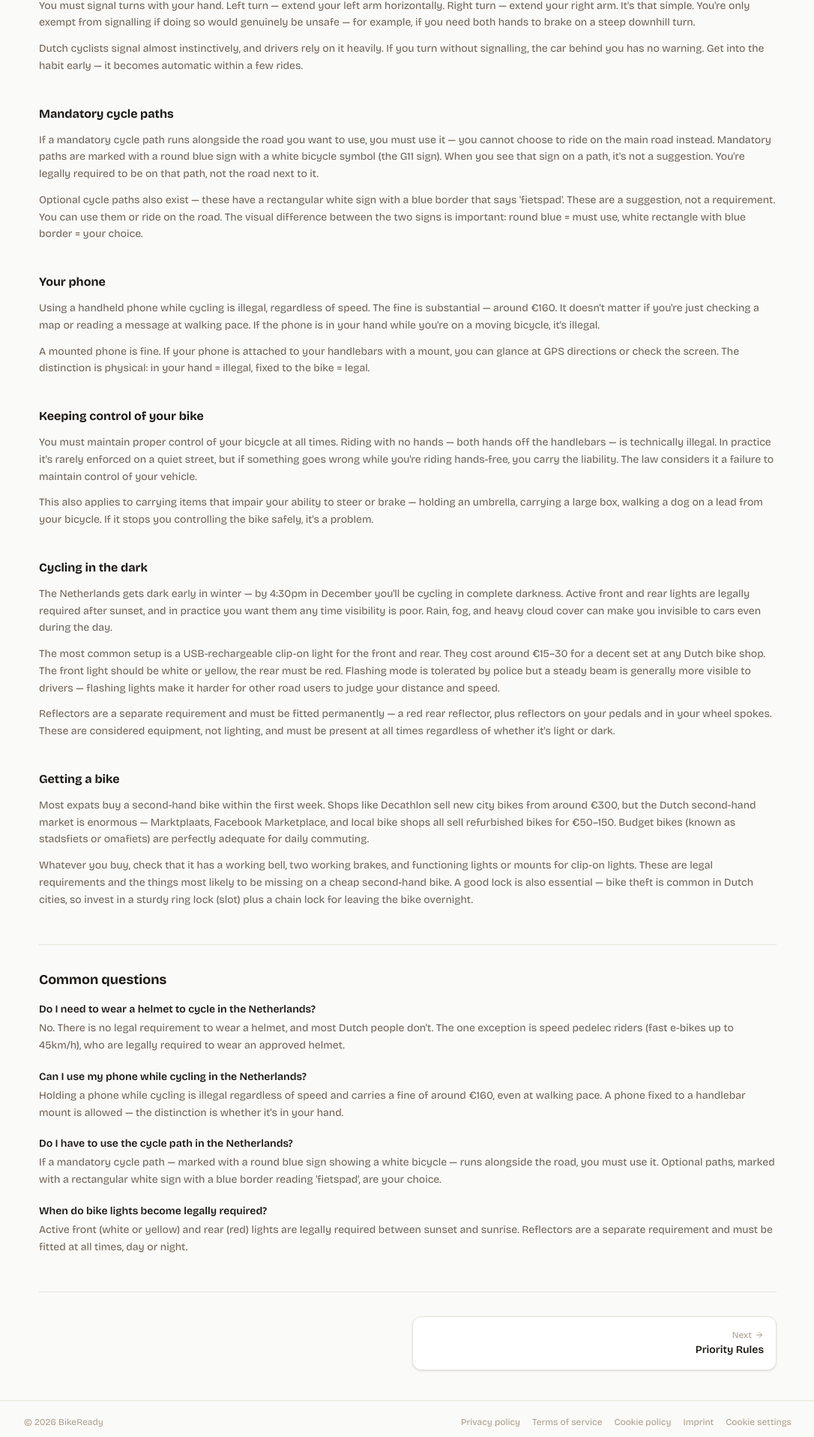
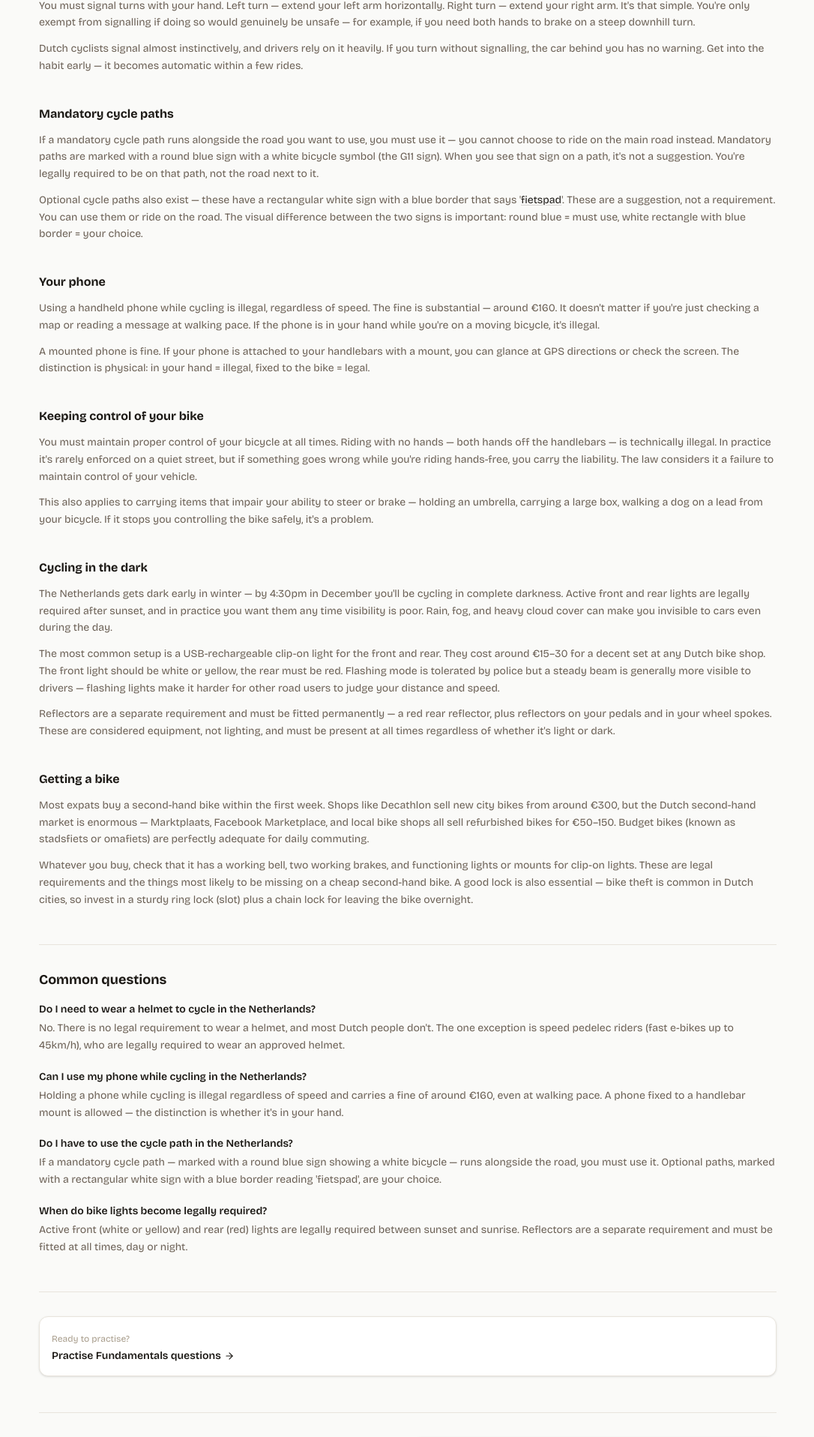
Before and after one commit to seanreilly11/bike-ready, a Next.js app: page /guide/fundamentals in a window 1280 px wide. Shown: the part 872-2788 px from the top of the page at 75% size, without its empty margins (96-1182 px from the left). Built offline with nearby package versions, Linux system fonts and the light colour scheme; no server answers.

Commit message:
feat(seo): auto-link glossary terms in guides + guide↔app cross-links
Adds a curated term registry that links Dutch terms in guide prose to their glossary entries, plus Practise/Read-the-guide links between guide and app.

```diff
--- a/app/guide/[moduleId]/page.tsx
+++ b/app/guide/[moduleId]/page.tsx
@@ -5,6 +5,7 @@
 import Card from "@/components/ui/Card";
 import JsonLd from "@/components/seo/JsonLd";
 import { articleJsonLd, breadcrumbJsonLd, faqPageJsonLd } from "@/lib/seo";
+import { linkifyTerms } from "@/lib/linkifyTerms";
 
 export async function generateMetadata({
   params,
@@ -50,6 +51,9 @@
 
   const path = `/guide/${guide.moduleId}`;
 
+  // Shared across the whole page so each glossary term auto-links only once.
+  const linkedTerms = new Set<string>();
+
   return (
     <>
       <JsonLd
@@ -86,7 +90,7 @@
               </h2>
               <div className="text-stone-600 text-sm leading-relaxed space-y-3">
                 {section.body.split("\n\n").map((para, j) => (
-                  <p key={j}>{para}</p>
+                  <p key={j}>{linkifyTerms(para, linkedTerms)}</p>
                 ))}
               </div>
             </article>
@@ -119,6 +123,22 @@
             </dl>
           </section>
         ) : null}
+
+        {/* Practice CTA — send guide readers into the matching question set */}
+        <section className="mt-12 pt-8 border-t border-stone-200 animate-fade-up">
+          <Link
+            href={`/learn/${guide.moduleId}`}
+            className="block group focus-visible:outline-none focus-visible:ring-2 focus-visible:ring-orange focus-visible:ring-offset-2 rounded-xl"
+          >
+            <Card hover>
+              <span className="text-xs text-stone-400">Ready to practise?</span>
+              <p className="text-sm font-display font-semibold text-stone-900 group-hover:text-orange transition-colors duration-150 mt-0.5 flex items-center gap-1">
+                Practise {guide.title} questions
+                <ArrowRight size={14} aria-hidden="true" />
+              </p>
+            </Card>
+          </Link>
+        </section>
 
         {/* Previous / Next navigation */}
         <nav
--- a/app/learn/[moduleId]/page.tsx
+++ b/app/learn/[moduleId]/page.tsx
@@ -33,6 +33,10 @@
   const moduleId = params.moduleId as ModuleId;
 
   const mod = modules.find((m) => m.id === moduleId);
+
+  // The signs module has no /guide/[id] page — it maps to the standalone
+  // /guide/signs reference instead.
+  const guideHref = moduleId === "signs" ? "/guide/signs" : `/guide/${moduleId}`;
 
   const { user, isPremium } = useAuth();
   const openAuth = useUIStore((s) => s.openAuth);
@@ -234,6 +238,14 @@
                     variant="secondary"
                     size="lg"
                     full
+                    onClick={() => router.push(guideHref)}
+                  >
+                    Read the full {mod.title} guide <ArrowRight size={16} aria-hidden="true" />
+                  </Button>
+                  <Button
+                    variant="secondary"
+                    size="lg"
+                    full
                     onClick={() => router.push("/learn")}
                   >
                     Back to modules
--- /dev/null
+++ b/lib/glossaryLinks.ts
@@ -0,0 +1,52 @@
+// Maps high-value Dutch terms appearing in guide prose to their glossary
+// definitions, so body text auto-links to /guide/glossary. Server-safe, no
+// runtime deps — the registry is derived from glossary.json at build time.
+
+import glossary from "@/data/glossary.json";
+
+// Anchor must match the id generated in GlossaryContent.tsx and the glossary
+// page's term anchors: term.replace(/\s+/g, "-").toLowerCase().
+export function glossaryAnchor(term: string): string {
+  return term.replace(/\s+/g, "-").toLowerCase();
+}
+
+// Curated allowlist of high-value, unambiguous Dutch terms to auto-link from
+// guide body prose. Short or common words (weg, rechts, rem, wind) are
+// deliberately excluded to avoid noisy over-linking. Each entry must exactly
+// match a `term` in glossary.json — enforced by glossaryLinks.test.ts.
+export const LINKABLE_TERMS: readonly string[] = [
+  "voorrang verlenen",
+  "voorrangsweg",
+  "haaientanden",
+  "fietsstraat",
+  "fietspad",
+  "rijwielpad",
+  "auto te gast",
+  "speed pedelec",
+  "uitgezonderd",
+  "bestemmingsverkeer",
+  "woonerf",
+  "zone 30",
+  "voetgangersoversteekplaats",
+  "eenrichtingsverkeer",
+  "inhalen verboden",
+  "verboden in te rijden",
+  "stalling",
+];
+
+const allGlossaryTerms = new Set(
+  glossary.categories.flatMap((c) => c.terms.map((t) => t.term)),
+);
+
+export interface TermLink {
+  term: string;
+  href: string;
+}
+
+// Sorted longest-first so multi-word phrases win over their substrings during
+// matching (e.g. "voorrang verlenen" is tried before "voorrang").
+export const TERM_LINKS: readonly TermLink[] = LINKABLE_TERMS.filter((t) =>
+  allGlossaryTerms.has(t),
+)
+  .map((t) => ({ term: t, href: `/guide/glossary#${glossaryAnchor(t)}` }))
+  .sort((a, b) => b.term.length - a.term.length);
--- /dev/null
+++ b/lib/linkifyTerms.tsx
@@ -0,0 +1,66 @@
+// Auto-links the first occurrence of each known glossary term in a string of
+// guide prose. Pure transform: takes text in, returns React nodes out. The
+// `seen` set is owned by the caller and shared across an entire page render so
+// each term links at most once per page.
+
+import { Fragment, type ReactNode } from "react";
+import Link from "next/link";
+import { TERM_LINKS } from "@/lib/glossaryLinks";
+
+function escapeRegExp(s: string): string {
+  return s.replace(/[.*+?^${}()|[\]\\]/g, "\\$&");
+}
+
+// One combined matcher. Alternatives are pre-sorted longest-first in TERM_LINKS
+// so multi-word phrases win over their substrings at the same position.
+const TERM_PATTERN = new RegExp(
+  `\\b(${TERM_LINKS.map((t) => escapeRegExp(t.term)).join("|")})\\b`,
+  "gi",
+);
+
+const HREF_BY_TERM = new Map(
+  TERM_LINKS.map((t) => [t.term.toLowerCase(), t.href] as const),
+);
+
+const LINK_CLASS =
+  "text-stone-900 underline decoration-stone-300 underline-offset-2 hover:decoration-orange hover:text-orange transition-colors";
+
+/**
+ * Linkify the first unseen occurrence of each known glossary term in `text`.
+ * Already-seen terms and non-matching text pass through untouched.
+ */
+export function linkifyTerms(text: string, seen: Set<string>): ReactNode[] {
+  const nodes: ReactNode[] = [];
+  let lastIndex = 0;
+  let key = 0;
+
+  // Reset the stateful global regex before each scan.
+  TERM_PATTERN.lastIndex = 0;
+  let match: RegExpExecArray | null;
+  while ((match = TERM_PATTERN.exec(text)) !== null) {
+    const matched = match[0];
+    const termKey = matched.toLowerCase();
+    const href = HREF_BY_TERM.get(termKey);
+
+    // Unknown casing/term or already linked once on this page: leave as text.
+    if (!href || seen.has(termKey)) continue;
+
+    seen.add(termKey);
+    if (match.index > lastIndex) {
+      nodes.push(
+        <Fragment key={key++}>{text.slice(lastIndex, match.index)}</Fragment>,
+      );
+    }
+    nodes.push(
+      <Link key={key++} href={href} className={LINK_CLASS}>
+        {matched}
+      </Link>,
+    );
+    lastIndex = match.index + matched.length;
+  }
+
+  if (lastIndex < text.length) {
+    nodes.push(<Fragment key={key++}>{text.slice(lastIndex)}</Fragment>);
+  }
+  return nodes;
+}
```
Also changed, not shown: 1 other file (tests, documents, lock files or other folders).
